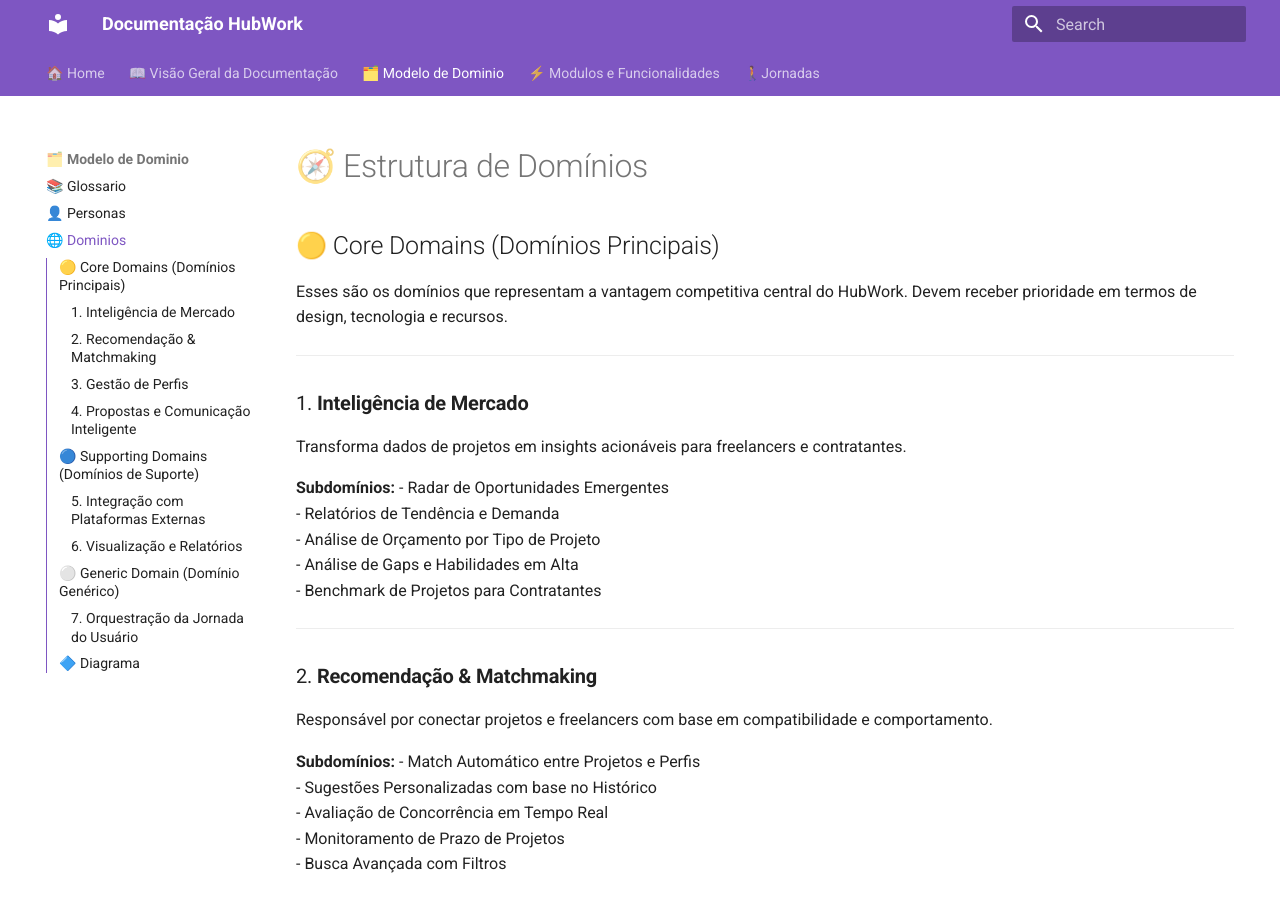
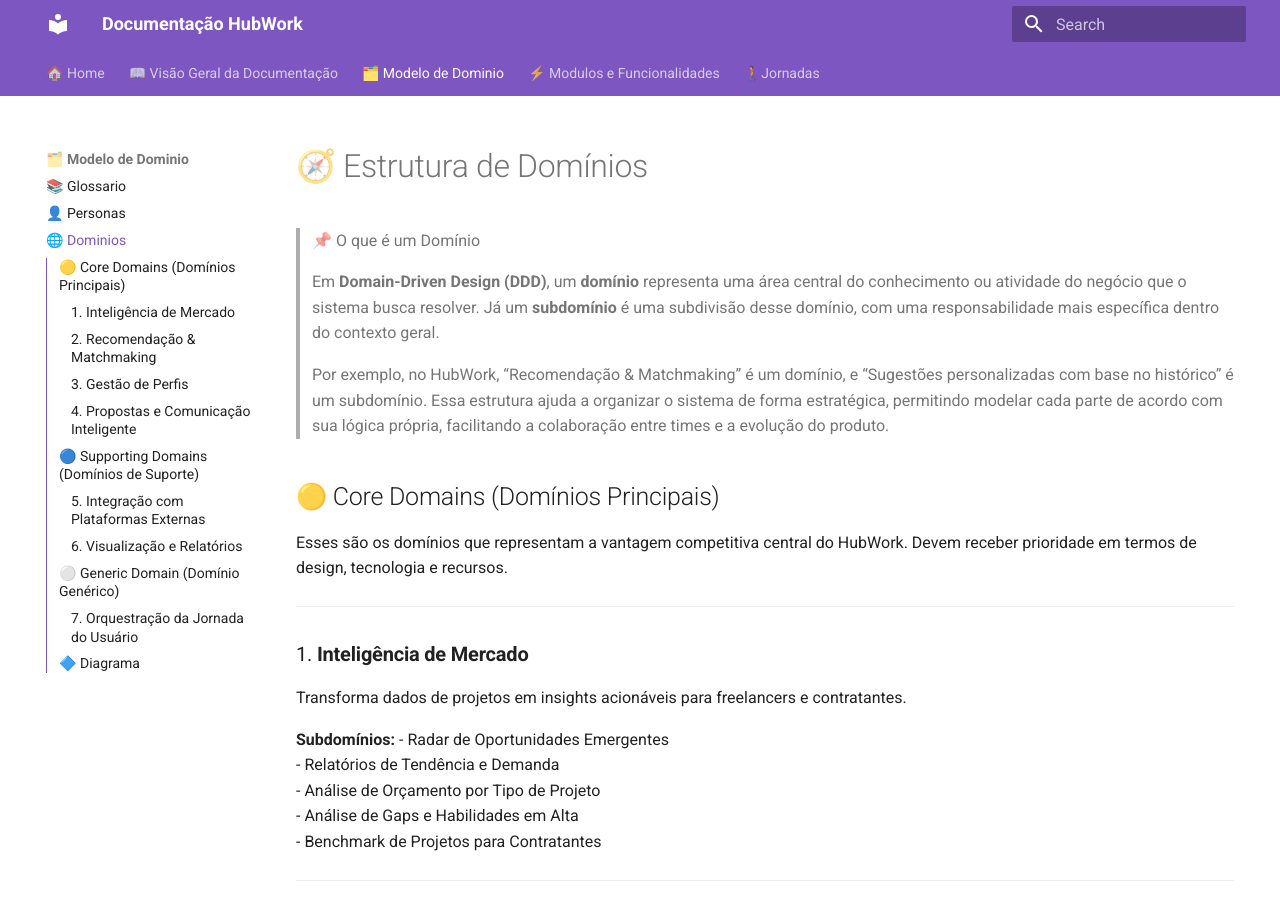
Before and after one commit to DesenrolaTec/hubwork-doc, an MkDocs documentation site: the page built from docs/modelo-dominio/dominios.md, in a window 1280 px wide and 900 px high. Built offline with MkDocs 1.6.1 and Material for MkDocs 9.7.7, drawn with Linux system fonts in a browser that asks for light colours.

Commit message:
feat: add definitions and explanations for functional and non-functional requirements in documentation

```diff
--- a/docs/modelo-dominio/dominios.md
+++ b/docs/modelo-dominio/dominios.md
@@ -1,4 +1,17 @@
 # 🧭 Estrutura de Domínios
+
+> 📌 O que é um Domínio
+>
+> Em **Domain-Driven Design (DDD)**, um **domínio** representa uma área
+> central do conhecimento ou atividade do negócio que o sistema busca
+> resolver. Já um **subdomínio** é uma subdivisão desse domínio, com uma
+> responsabilidade mais específica dentro do contexto geral.
+>
+> Por exemplo, no HubWork, “Recomendação & Matchmaking” é um domínio, e
+> “Sugestões personalizadas com base no histórico” é um subdomínio. Essa
+> estrutura ajuda a organizar o sistema de forma estratégica, permitindo
+> modelar cada parte de acordo com sua lógica própria, facilitando a
+> colaboração entre times e a evolução do produto.
 
 ## 🟡 Core Domains (Domínios Principais)
 
```
Also changed, not shown: docs/funcionalidades/requisitos-funcionais.md (+12 -0 lines), docs/funcionalidades/requisitos-nao-funcionais.md (+12 -0 lines).
